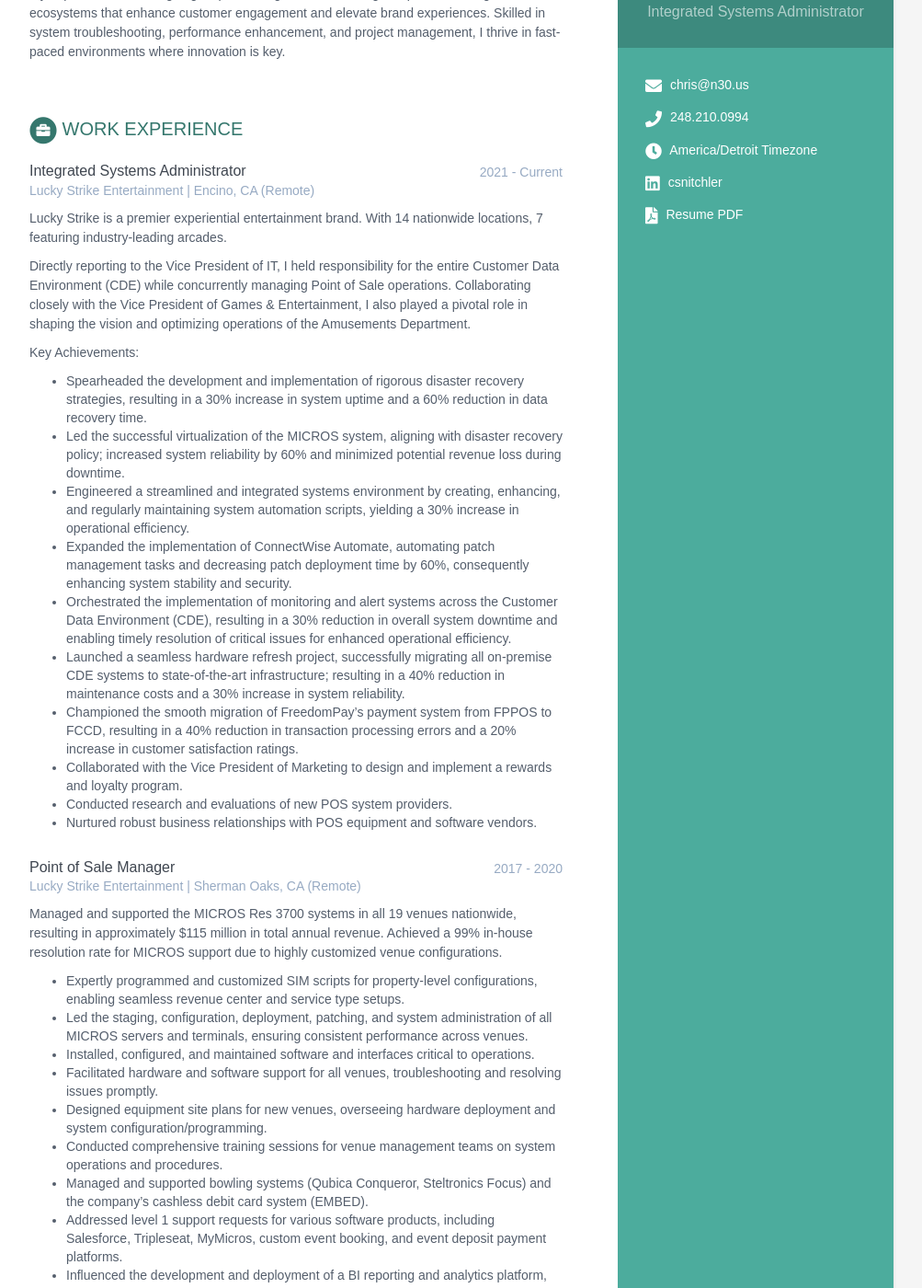
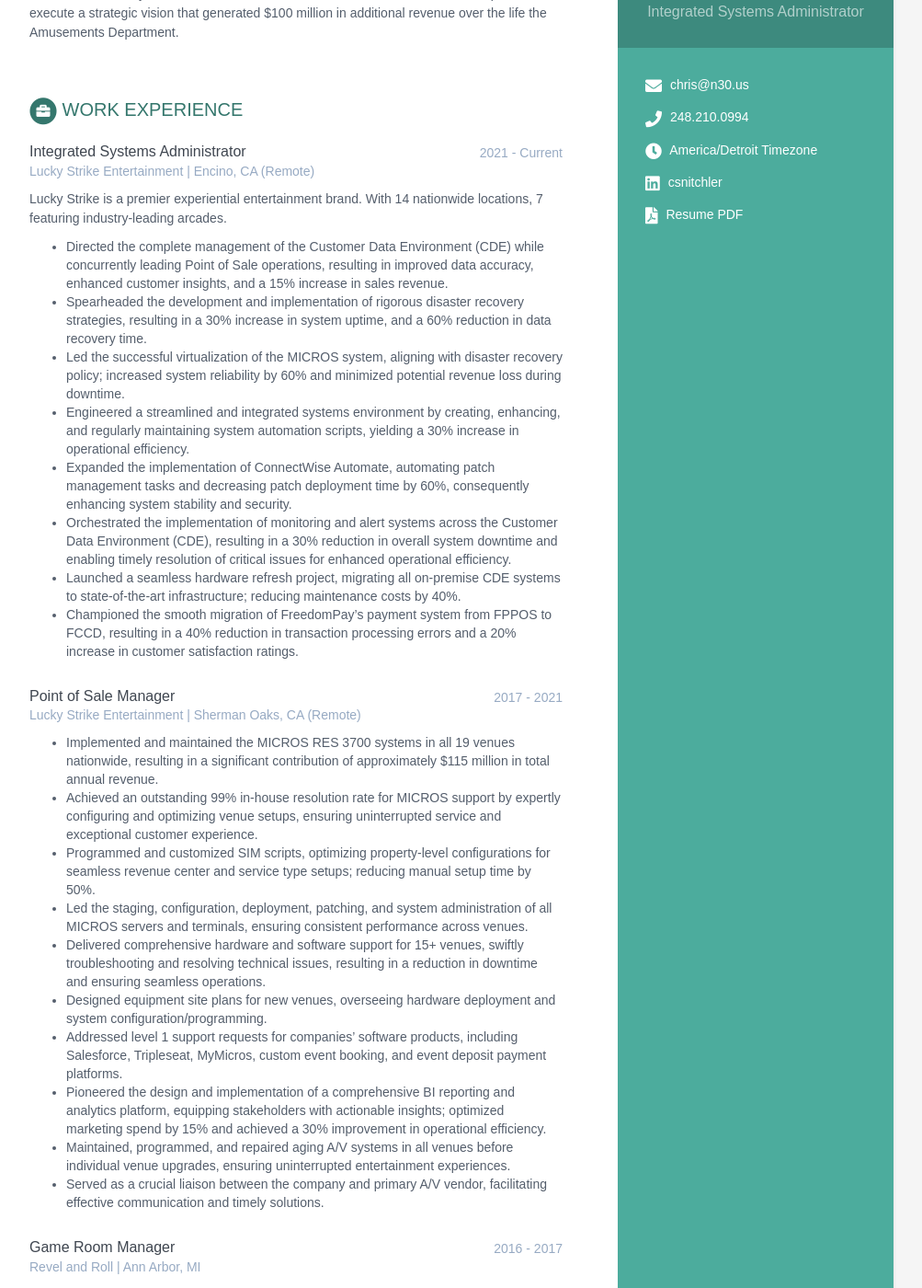
Before and after one commit to cdigitaldetroit/resume, a Jekyll site: the page built from index.html, in a window 1280 px wide and 1400 px high, scrolled down 251 px. Shown: the whole window at 92% size, without its empty margins (168-1171 px from the left). Built offline with Jekyll 4.4.1, drawn with Linux system fonts in a browser that asks for light colours; some of the changed text lies outside the part shown.

Commit message:
New edit

```diff
--- a/_data/data.yml
+++ b/_data/data.yml
@@ -35,10 +35,9 @@
 career-profile:
     title: Career Profile
     summary: |
+      Experienced Integrated Systems Administrator with a focus on Digital Out of Home Entertainment. Drawing from a solid technical foundation and a genuine drive for crafting immersive experiences, with a commitment to guaranteeing smooth operations and fine-tuned performance of integrated systems.
 
-      Experienced Integrated Systems Administrator specializing in the realm of Digital Out of Home Entertainment. With a strong technical background and a passion for creating immersive experiences, I am dedicated to ensuring seamless operation and optimization of integrated systems.
-
-      My expertise lies in designing, implementing, and maintaining complex technological ecosystems that enhance customer engagement and elevate brand experiences. Skilled in system troubleshooting, performance enhancement, and project management, I thrive in fast-paced environments where innovation is key.
+      Collaborated closely with the Vice President of Games & Entertainment to develop and execute a strategic vision that generated $100 million in additional revenue over the life the Amusements Department.
 experiences:
     title: Work Experience
     info:
@@ -46,40 +45,29 @@
         time: 2021 - Current
         company: Lucky Strike Entertainment | Encino, CA (Remote)
         details: |
-
             Lucky Strike is a premier experiential entertainment brand. With 14 nationwide locations, 7 featuring industry-leading arcades.
 
-            Directly reporting to the Vice President of IT, I held responsibility for the entire Customer Data Environment (CDE) while concurrently managing Point of Sale operations. Collaborating closely with the Vice President of Games & Entertainment, I also played a pivotal role in shaping the vision and optimizing operations of the Amusements Department.
-
-
-            Key Achievements:
-            - Spearheaded the development and implementation of rigorous disaster recovery strategies, resulting in a 30% increase in system uptime and a 60% reduction in data recovery time.
+            - Directed the complete management of the Customer Data Environment (CDE) while concurrently leading Point of Sale operations, resulting in improved data accuracy, enhanced customer insights, and a 15% increase in sales revenue.
+            - Spearheaded the development and implementation of rigorous disaster recovery strategies, resulting in a 30% increase in system uptime, and a 60% reduction in data recovery time.
             - Led the successful virtualization of the MICROS system, aligning with disaster recovery policy; increased system reliability by 60% and minimized potential revenue loss during downtime.
             - Engineered a streamlined and integrated systems environment by creating, enhancing, and regularly maintaining system automation scripts, yielding a 30% increase in operational efficiency.
             - Expanded the implementation of ConnectWise Automate, automating patch management tasks and decreasing patch deployment time by 60%, consequently enhancing system stability and security.
             - Orchestrated the implementation of monitoring and alert systems across the Customer Data Environment (CDE), resulting in a 30% reduction in overall system downtime and enabling timely resolution of critical issues for enhanced operational efficiency.
-            - Launched a seamless hardware refresh project, successfully migrating all on-premise CDE systems to state-of-the-art infrastructure; resulting in a 40% reduction in maintenance costs and a 30% increase in system reliability.
+            - Launched a seamless hardware refresh project, migrating all on-premise CDE systems to state-of-the-art infrastructure; reducing maintenance costs by 40%.
             - Championed the smooth migration of FreedomPay's payment system from FPPOS to FCCD, resulting in a 40% reduction in transaction processing errors and a 20% increase in customer satisfaction ratings.
-            - Collaborated with the Vice President of Marketing to design and implement a rewards and loyalty program.
-            - Conducted research and evaluations of new POS system providers.
-            - Nurtured robust business relationships with POS equipment and software vendors.
 
       - role: Point of Sale Manager
-        time: 2017 - 2020
+        time: 2017 - 2021
         company: Lucky Strike Entertainment | Sherman Oaks, CA (Remote)
         details: |
-
-            Managed and supported the MICROS Res 3700 systems in all 19 venues nationwide, resulting in approximately $115 million in total annual revenue. Achieved a 99% in-house resolution rate for MICROS support due to highly customized venue configurations.
-
-            - Expertly programmed and customized SIM scripts for property-level configurations, enabling seamless revenue center and service type setups.
+            - Implemented and maintained the MICROS RES 3700 systems in all 19 venues nationwide, resulting in a significant contribution of approximately $115 million in total annual revenue.
+            - Achieved an outstanding 99% in-house resolution rate for MICROS support by expertly configuring and optimizing venue setups, ensuring uninterrupted service and exceptional customer experience.
+            - Programmed and customized SIM scripts, optimizing property-level configurations for seamless revenue center and service type setups; reducing manual setup time by 50%.
             - Led the staging, configuration, deployment, patching, and system administration of all MICROS servers and terminals, ensuring consistent performance across venues.
-            - Installed, configured, and maintained software and interfaces critical to operations.
-            - Facilitated hardware and software support for all venues, troubleshooting and resolving issues promptly.
+            - Delivered comprehensive hardware and software support for 15+ venues, swiftly troubleshooting and resolving technical issues, resulting in a reduction in downtime and ensuring seamless operations.
             - Designed equipment site plans for new venues, overseeing hardware deployment and system configuration/programming.
-            - Conducted comprehensive training sessions for venue management teams on system operations and procedures.
-            - Managed and supported bowling systems (Qubica Conqueror, Steltronics Focus) and the company's cashless debit card system (EMBED).
-            - Addressed level 1 support requests for various software products, including Salesforce, Tripleseat, MyMicros, custom event booking, and event deposit payment platforms.
-            - Influenced the development and deployment of a BI reporting and analytics platform, enhancing data-driven decision-making processes.
+            - Addressed level 1 support requests for companies’ software products, including Salesforce, Tripleseat, MyMicros, custom event booking, and event deposit payment platforms.
+            - Pioneered the design and implementation of a comprehensive BI reporting and analytics platform, equipping stakeholders with actionable insights; optimized marketing spend by 15% and achieved a 30% improvement in operational efficiency.
             - Maintained, programmed, and repaired aging A/V systems in all venues before individual venue upgrades, ensuring uninterrupted entertainment experiences.
             - Served as a crucial liaison between the company and primary A/V vendor, facilitating effective communication and timely solutions.
 
```
